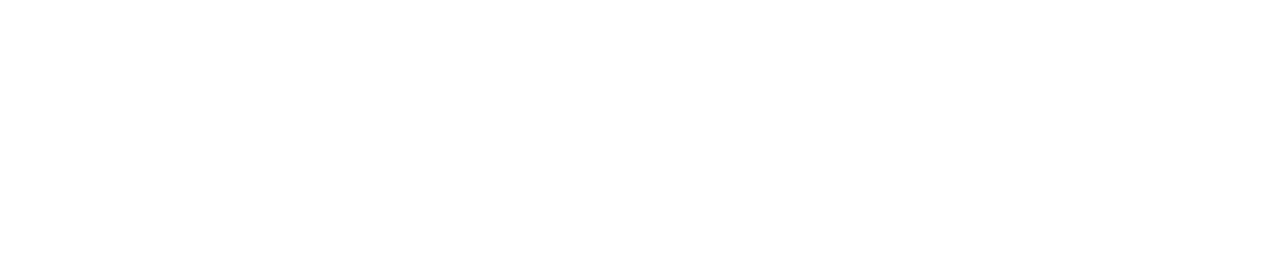
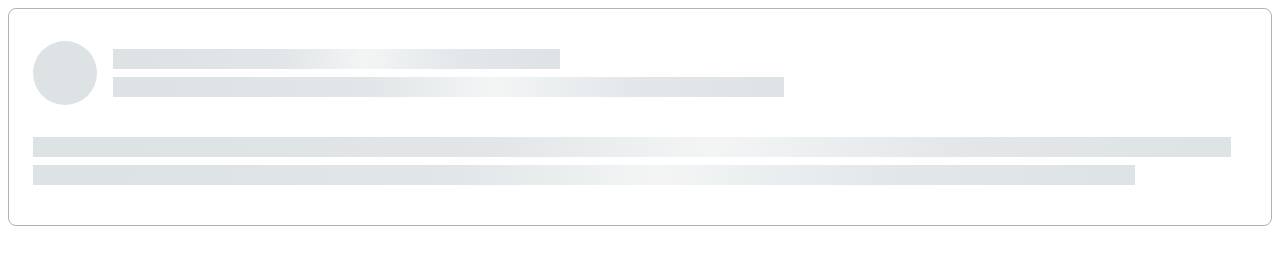
Before and after one commit to js-tasks-ru/htmlcss-20251006_smdidenko, a website: page 04-lection2/02-skeleton/index.html in a window 1280 px wide. Drawn offline with Linux system fonts and the light colour scheme.

Commit message:
lection-02-skeleton-solution
lection-02-skeleton-solution

```diff
--- a/04-lection2/02-skeleton/index.html
+++ b/04-lection2/02-skeleton/index.html
@@ -1,11 +1,35 @@
 <!DOCTYPE html>
 <!-- Страница со скелетоном -->
 <html lang="ru">
-    <head>
-        <link rel="stylesheet" href="../../assets/css/main.css">
-        <link rel="stylesheet" href="./skeleton.css">
-    </head>
-    <body>
-
-    </body>
+  <head>
+    <link rel="stylesheet" href="../../assets/css/main.css" />
+    <link rel="stylesheet" href="./skeleton.css" />
+  </head>
+  <body>
+    <div class="skeleton">
+      <div class="skeleton__top">
+        <div class="skeleton__photo"></div>
+        <div class="skeleton__description">
+          <div
+            class="skeleton__description_el"
+            style="width: 40%; margin-top: 0.5rem"
+          ></div>
+          <div
+            class="skeleton__description_el"
+            style="width: 60%; margin-bottom: 0.5rem"
+          ></div>
+        </div>
+      </div>
+      <div class="skeleton__bottom">
+        <div
+          class="skeleton__description_el"
+          style="width: 100%; margin-top: 0.5rem"
+        ></div>
+        <div
+          class="skeleton__description_el"
+          style="width: 92%; margin-bottom: 0.5rem"
+        ></div>
+      </div>
+    </div>
+  </body>
 </html>
--- a/04-lection2/02-skeleton/skeleton.css
+++ b/04-lection2/02-skeleton/skeleton.css
@@ -0,0 +1,51 @@
+.skeleton {
+  display: flex;
+  flex-direction: column;
+  gap: 1.5rem;
+  border-radius: 8px;
+  border: 1px solid var(--grey-3);
+  padding: 2rem 2.5rem 2rem 1.5rem;
+}
+
+.skeleton__top {
+  display: flex;
+  flex-direction: row;
+  gap: 1rem;
+  width: 100%;
+  align-items: flex-start;
+}
+
+.skeleton__bottom {
+  display: flex;
+  flex-direction: column;
+  gap: 0.5rem;
+  width: 100%;
+  height: 100%;
+}
+
+.skeleton__photo {
+  height: 64px;
+  aspect-ratio: 1 / 1;
+  border-radius: 50%;
+  background: var(--grey-2);
+}
+
+.skeleton__description {
+  display: flex;
+  flex-direction: column;
+  width: 100%;
+  gap: 0.5rem;
+  flex: 1;
+}
+
+.skeleton__description_el {
+  height: 1.25rem;
+  background: linear-gradient(
+    92.51deg,
+    #dde2e5 6.44%,
+    #e2e6e8 38.47%,
+    #f3f5f5 56.48%,
+    #e3e7ea 77.5%,
+    #dde2e5 102.52%
+  );
+}
```
